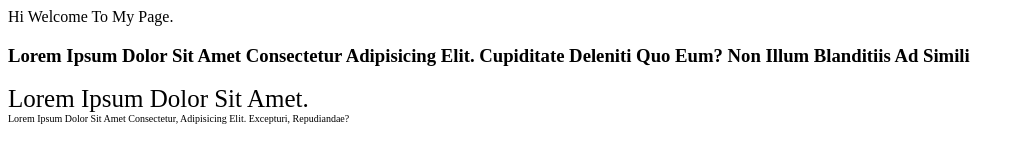
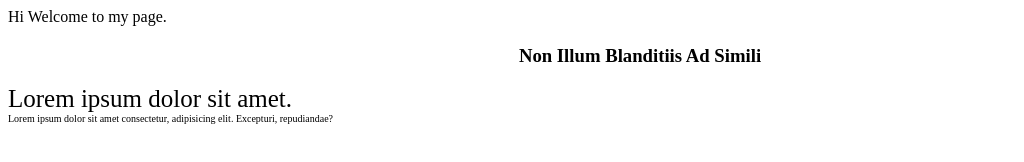
Before and after one commit to rajesh-1920/web_development_practices, a plain HTML site: page index.html in a window 1280 px wide. Shown: the whole page, without its empty margins (0-1024 px from the left). Drawn offline with Linux system fonts and the light colour scheme.

Commit message:
level 1 Compelete

```diff
--- a/index.html
+++ b/index.html
@@ -20,8 +20,7 @@
         <div id="box">
             This is box
         </div> -->
-        <h3 id="heading">Lorem ipsum dolor sit amet consectetur adipisicing elit. Cupiditate deleniti quo eum? Non illum
-            blanditiis ad simili</h3>
+        <h3 id="heading">Non illum blanditiis ad simili</h3>
         <div id="outer">
             Lorem ipsum dolor sit amet.
             <div id="inner">
--- a/style.css
+++ b/style.css
@@ -16,7 +16,11 @@ button {
 } */
 * {
     font-family: 'Times New Roman';
+}
+
+#heading {
     text-transform: capitalize;
+    text-align: center;
 }
 
 #outer {
```
